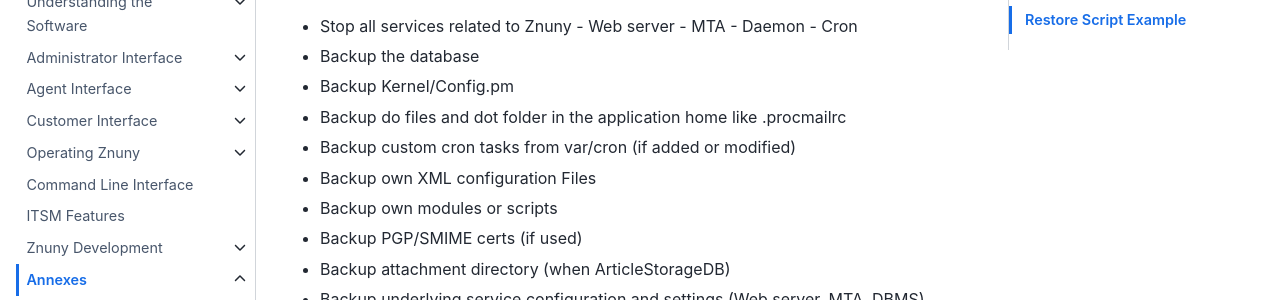
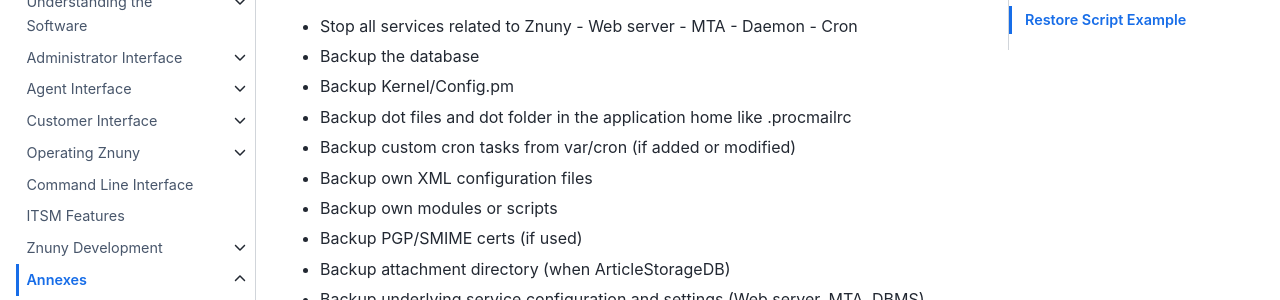
Before and after one commit to znuny/manual, a Sphinx documentation site: the page built from source/annexes/backup/index.rst, in a window 1280 px wide and 900 px high, scrolled down 731 px. Shown: the part 153-453 px from the top of the window. Built offline with Sphinx 7.4.7 and the Sphinx Book theme 1.1.4, drawn with Linux system fonts in a browser that asks for light colours.

Commit message:
Fixed typos

```diff
--- a/source/annexes/backup/index.rst
+++ b/source/annexes/backup/index.rst
@@ -22,9 +22,9 @@
   - Cron
 - Backup the database
 - Backup Kernel/Config.pm
-- Backup do files and dot folder in the application home like .procmailrc
+- Backup dot files and dot folder in the application home like .procmailrc
 - Backup custom cron tasks from var/cron (if added or modified)
-- Backup own XML configuration Files
+- Backup own XML configuration files
 - Backup own modules or scripts
 - Backup PGP/SMIME certs (if used)
 - Backup attachment directory (when ArticleStorageDB)
```
